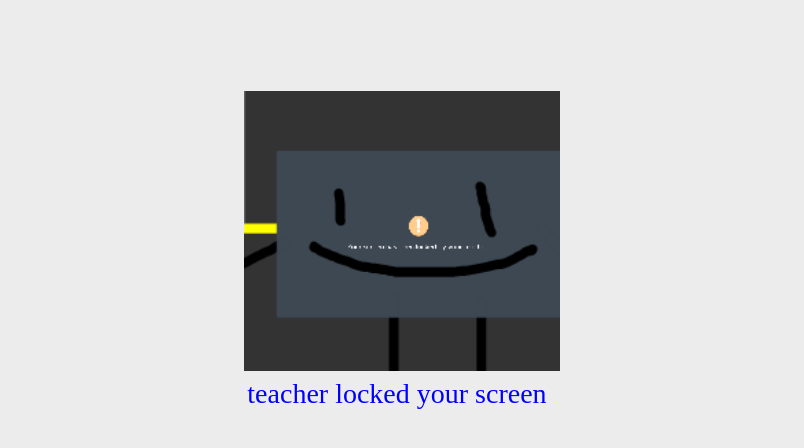
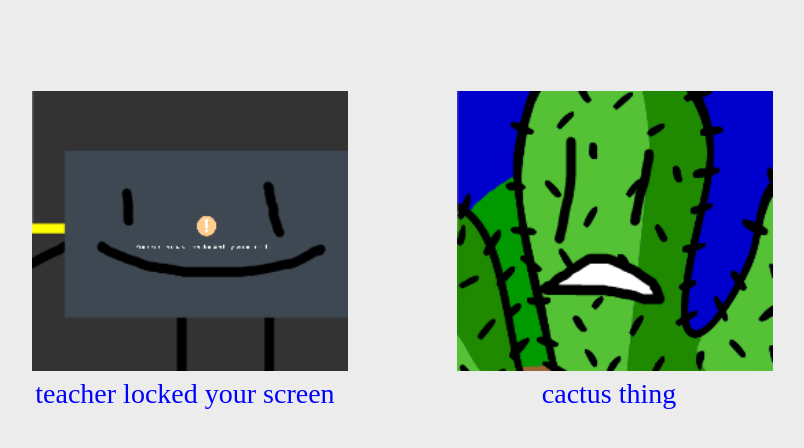
Before and after one commit to jmxamongusmodder/jmxamongusmodder.github.io, a plain HTML site: page batch_one/index.html in a window 1280 px wide. Shown: the part 404-852 px from the top of the page, without its empty margins (243-1047 px from the left). Drawn offline with Linux system fonts and the light colour scheme.

Commit message:
Add files via upload

```diff
--- a/batch_one/index.html
+++ b/batch_one/index.html
@@ -71,6 +71,11 @@
                 <img src="tl.png" width="316px" height="280px"><br>teacher locked your screen
             </a>
         </li>
+        <li>
+            <a href="contestants/batch_one/cactus">
+                <img src="ca.png" width="316px" height="280px"><br>cactus thing
+            </a>
+        </li>
     </ul>
 </body>
 </html>
```
Also changed, not shown: batch_one/ca.png (added).
